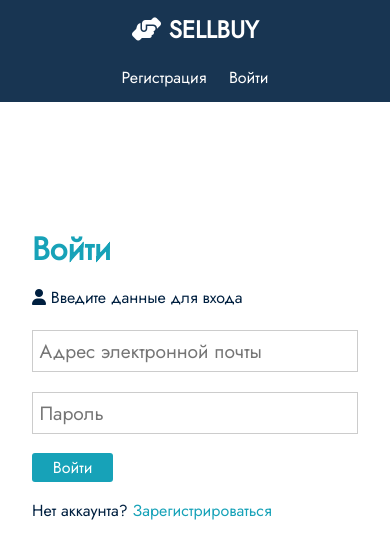
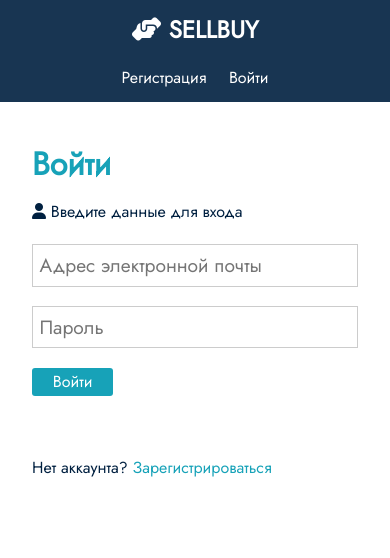
Before and after one commit to zakur01/sellbuy, a React (Create React App) app in the folder client/: page /login in a window 390 px wide. Shown: the top 558 px of the page. Built offline with nearby package versions, Linux system fonts and the light colour scheme; no server answers.

Commit message:
comment2

```diff
--- a/client/src/App.css
+++ b/client/src/App.css
@@ -600,11 +600,11 @@ button {
 
   /* Profile Page */
 
-  .profile-top img,
+  /* .profile-top img,
   .profile img {
     width: 300px;
     margin: auto;
-  }
+  } */
 
   .profile-grid {
     grid-template-areas:
@@ -633,7 +633,23 @@ button {
     padding: 0.3rem 0.4rem;
   }
 
+  .inner-img {
+    min-width: 60vw;
+    /* border: 4px solid; */
 
+
+  }
+
+  .round-img {
+    max-width: 20vw;
+  }
+  .btn {
+    margin-bottom: 5vh;
+    /* padding: 0; */
+  }
+  .container {
+    margin-top: 5vh;
+  }
 }
 
 .text-area {
--- a/client/src/components/dashboard/dashboard-actions.js
+++ b/client/src/components/dashboard/dashboard-actions.js
@@ -5,7 +5,7 @@ const DashboardActions = () => {
   return (
     <div className="dash-buttons">
       <Link to="/edit-profile" className="btn btn-light">
-        <i className="fas fa-user-circle text-primary" /> Контактные данные
+        <i className="fas fa-user-circle text-primary" /> Настройки
       </Link>
     </div>
   );
--- a/client/src/components/dashboard/dashboard.js
+++ b/client/src/components/dashboard/dashboard.js
@@ -57,7 +57,7 @@ const Dashboard = ({
        :
         (<Fragment>
           <p>
-            Пожалуйста добавьте контактную информацию
+            Настройки профиля
           </p>
           <Link to="/create-profile" className="btn btn-primary my-1">
             Добавить
```
